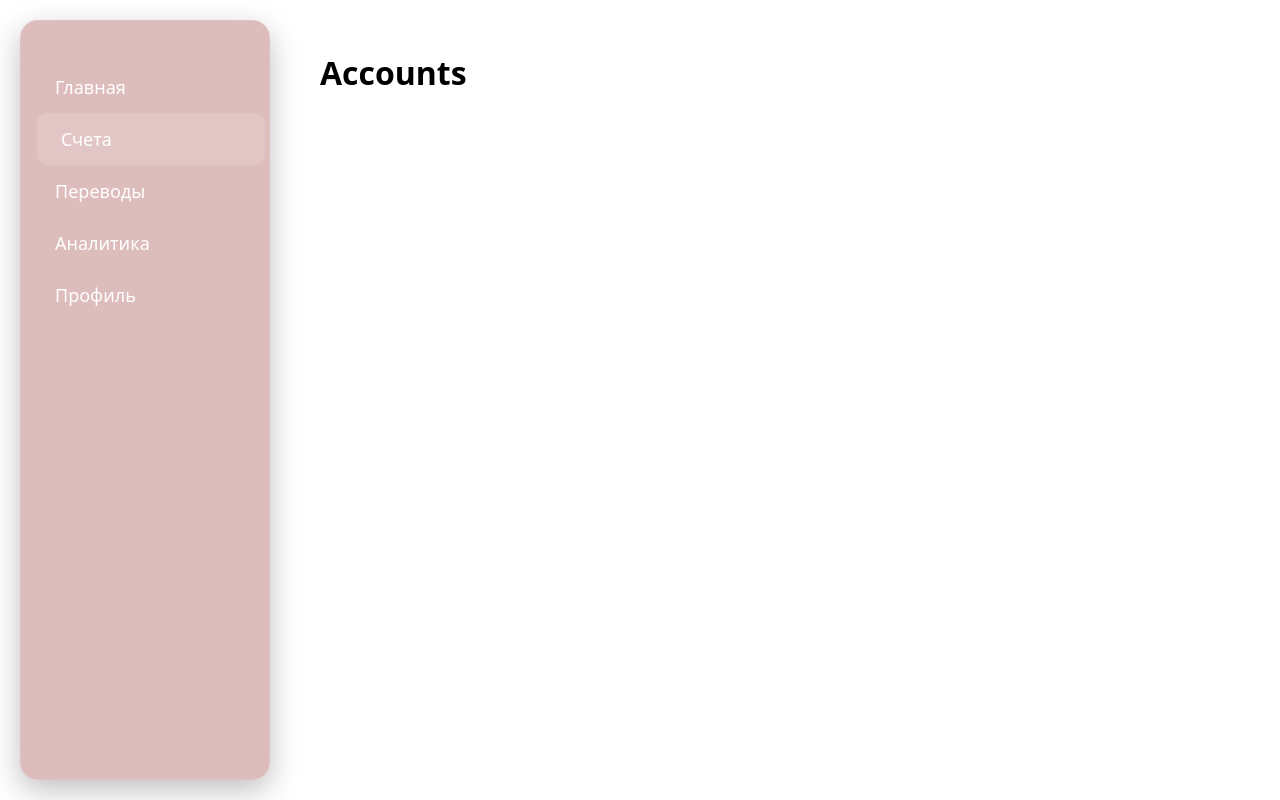
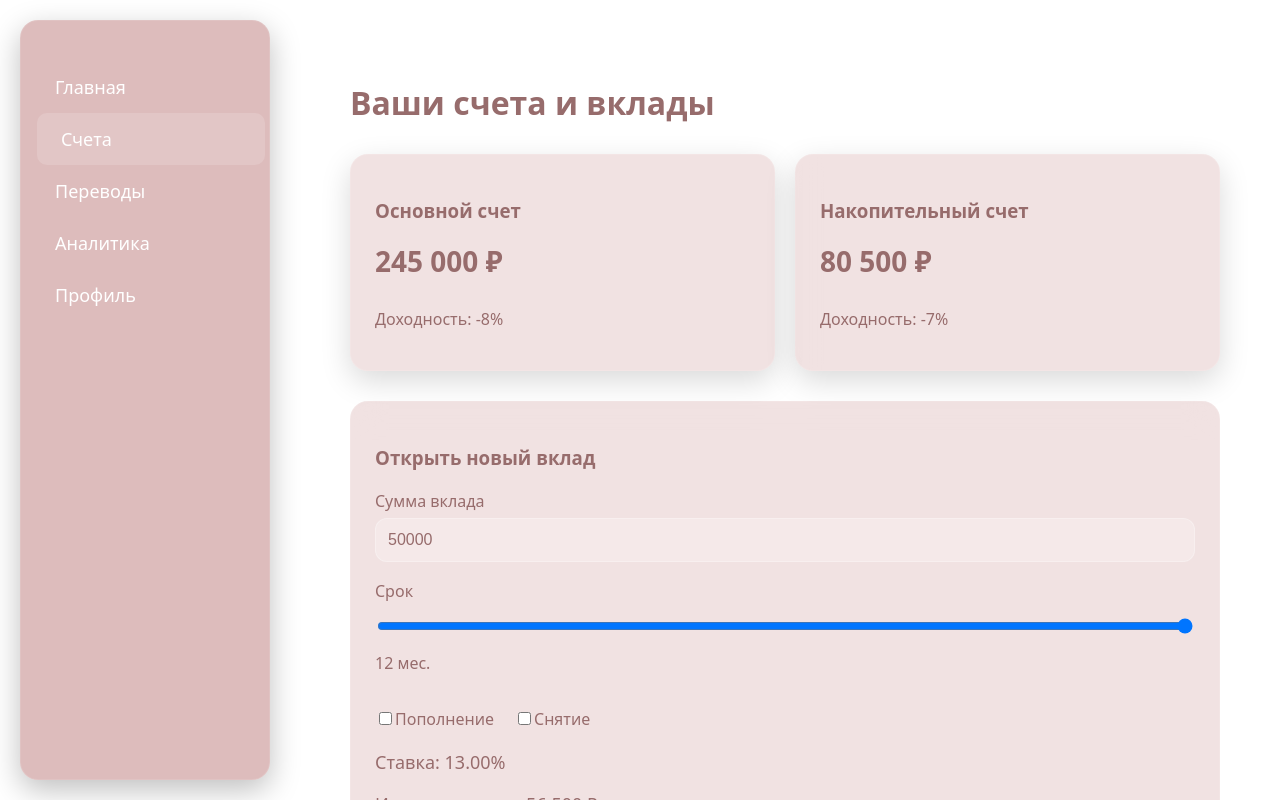
Before and after one commit to Aveyi/banking-app, a React (Vite) app in the folder frontend/: page /accounts in a window 1280 px wide. Built offline with nearby package versions, Linux system fonts and the light colour scheme.

Commit message:
added AccountsPage.jsx with styles

```diff
--- a/frontend/src/pages/AccountsPage.jsx
+++ b/frontend/src/pages/AccountsPage.jsx
@@ -1,7 +1,105 @@
-
+import { useState } from "react";
 
 function AccountsPage() {
-  return <h1>Accounts</h1>;
+  const [amount, setAmount] = useState(50000);
+  const [term, setTerm] = useState(12);
+  const [allowTopUp, setAllowTopUp] = useState(false);
+  const [allowWithdraw, setAllowWithdraw] = useState(false);
+
+  const rates = {
+    1: 0.14,
+    3: 0.135,
+    6: 0.1456,
+    12: 0.13,
+  };
+
+  let rate = rates[term];
+
+  if (allowTopUp) rate -= 0.005;
+  if (allowWithdraw) rate -= 0.005;
+
+  const finalAmount = Math.round(amount * (1 + rate * (term / 12)));
+
+  return (
+    <div className="dashboard">
+      <h1 className="dashboard-title">Ваши счета и вклады</h1>
+
+      {/* Открытые счета */}
+      <div className="dashboard-grid">
+        <div className="widget">
+          <h3>Основной счет</h3>
+          <p className="widget-value">245 000 ₽</p>
+          <p>Доходность: -8%</p>
+        </div>
+
+        <div className="widget">
+          <h3>Накопительный счет</h3>
+          <p className="widget-value">80 500 ₽</p>
+          <p>Доходность: -7%</p>
+        </div>
+      </div>
+
+      {/* Открытие нового счета */}
+      <div className="history-widget">
+        <h3>Открыть новый вклад</h3>
+
+        <div className="deposit-form">
+
+          <div className="form-row">
+            <label>Сумма вклада</label>
+            <input
+              type="number"
+              value={amount}
+              onChange={(e) => setAmount(Number(e.target.value))}
+            />
+          </div>
+
+          <div className="form-row">
+            <label>Срок</label>
+            <input
+              type="range"
+              min="1"
+              max="4"
+              value={[1,3,6,12].indexOf(term)+1}
+              onChange={(e) => {
+                const map = [1, 3, 6, 12];
+                setTerm(map[e.target.value - 1]);
+              }}
+            />
+            <p>{term} мес.</p>
+          </div>
+
+          <div className="switch-row">
+            <label>
+              <input
+                type="checkbox"
+                checked={allowTopUp}
+                onChange={() => setAllowTopUp(!allowTopUp)}
+              />
+              Пополнение
+            </label>
+
+            <label>
+              <input
+                type="checkbox"
+                checked={allowWithdraw}
+                onChange={() => setAllowWithdraw(!allowWithdraw)}
+              />
+              Снятие
+            </label>
+          </div>
+
+          <div className="result">
+            <p>Ставка: {(rate * 100).toFixed(2)}%</p>
+            <p>Итоговая сумма: {finalAmount.toLocaleString()} ₽</p>
+          </div>
+
+          <button className="login-btn">Открыть вклад</button>
+
+        </div>
+      </div>
+    </div>
+  );
 }
 
 export default AccountsPage;
--- a/frontend/src/pages/DashboardPage.jsx
+++ b/frontend/src/pages/DashboardPage.jsx
@@ -26,7 +26,7 @@ function DashboardPage() {
         </div>
 
         <div className="widget clickable" onClick={() => navigate("/transfer")}>
-          <h3>Сделать перевод</h3>
+          <h3>Платежи</h3>
           <p>Перейти к переводам →</p>
         </div>
 
--- a/frontend/src/styles/main.css
+++ b/frontend/src/styles/main.css
@@ -325,3 +325,43 @@ body {
     padding: 12px 0;
     border-bottom: 1px solid rgba(255, 255, 255, 0.278);
 }
+
+/* Вклады */
+
+.deposit-form {
+    margin-top: 20px;
+}
+
+.form-row {
+    display: flex;
+    flex-direction: column;
+    margin-bottom: 18px;
+}
+
+.form-row label {
+    margin-bottom: 6px;
+}
+
+.form-row input[type="number"] {
+    padding: 12px;
+    border-radius: 12px;
+    border: 1px solid rgba(255, 255, 255, 0.28);
+    background: rgba(255, 255, 255, 0.248);
+    color: #976c6c;
+    font-size: 16px;
+}
+
+.form-row input[type="range"] {
+    margin-top: 10px;
+}
+
+.switch-row {
+    display: flex;
+    gap: 20px;
+    margin-bottom: 20px;
+}
+
+.result {
+    margin-bottom: 20px;
+    font-size: 18px;
+}
```
